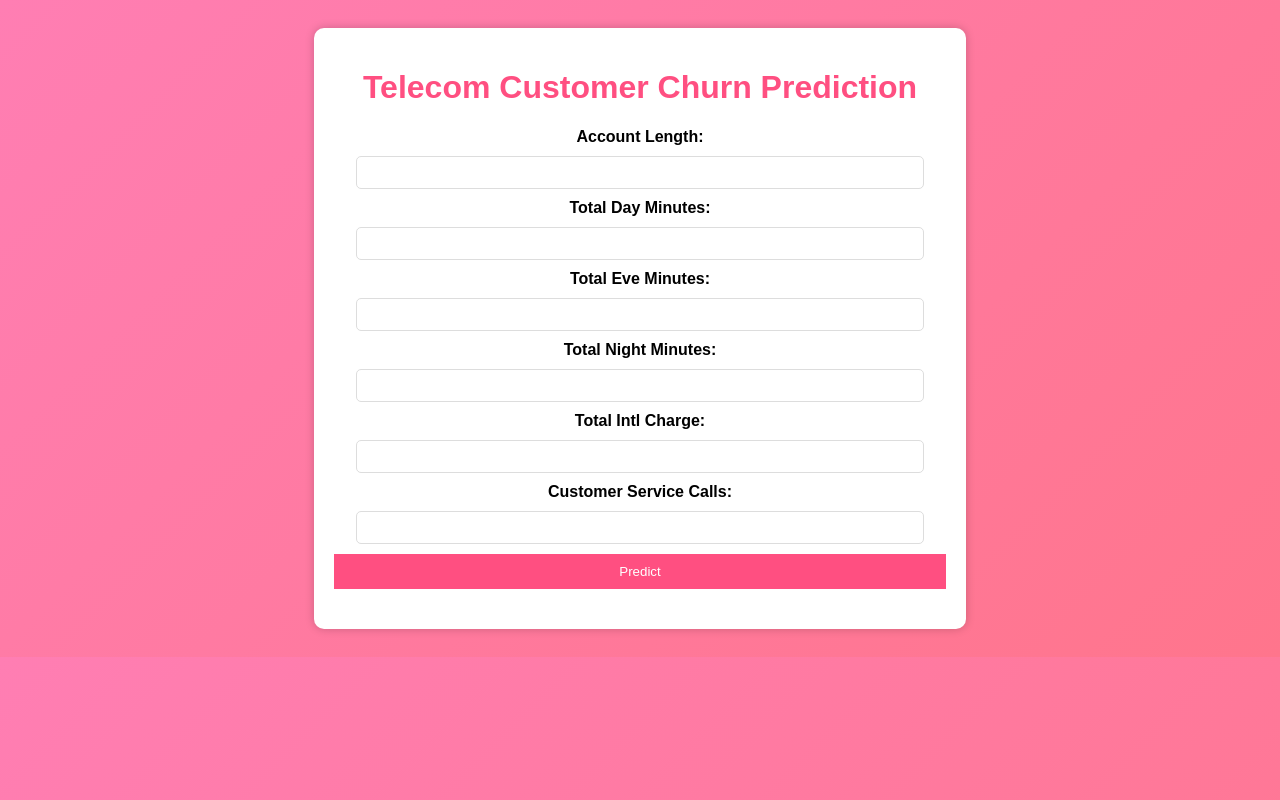
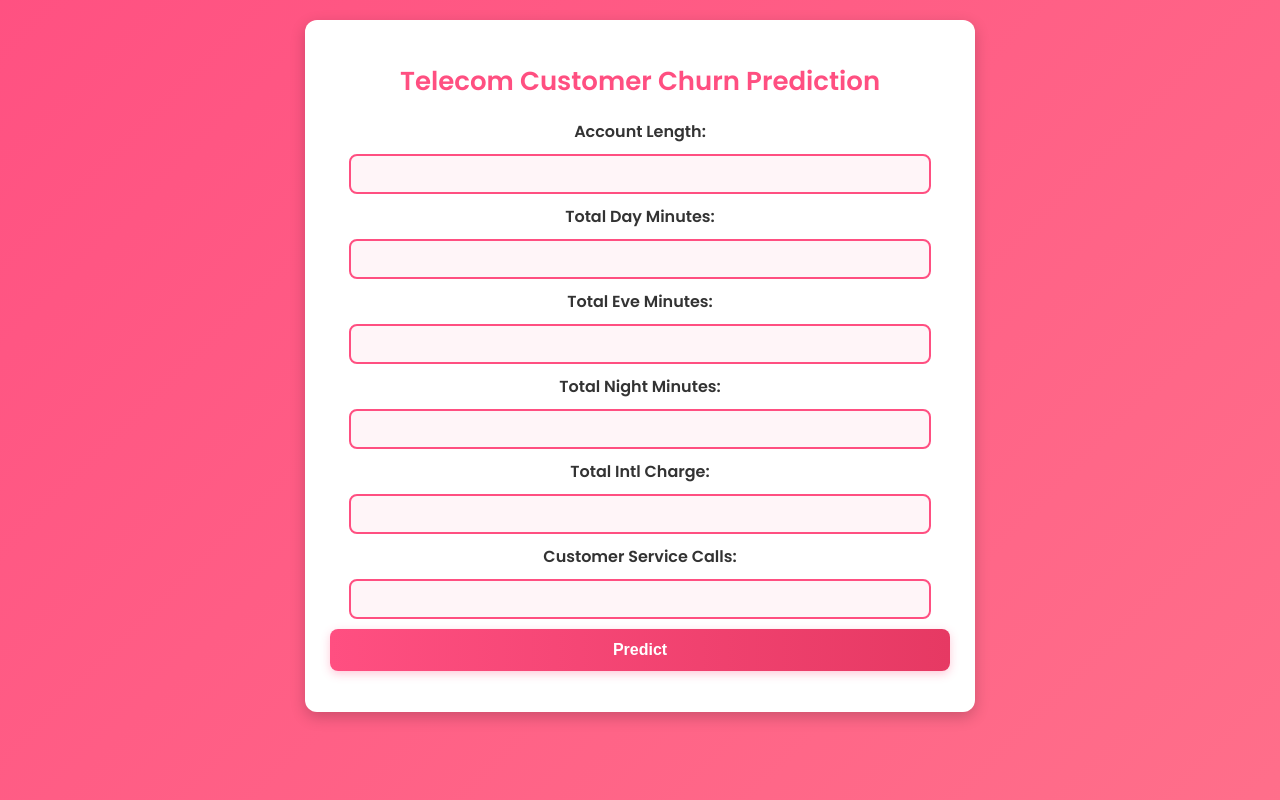
Before and after one commit to ughsurbhi/RandomForest, a Flask app: page / in a window 1280 px wide. Run offline with Flask 3, Linux system fonts and the light colour scheme; parts of the project's set-up code (start-up, migrations or seed data) failed here and were passed over.

Commit message:
Update style.css

```diff
--- a/static/style.css
+++ b/static/style.css
@@ -1,48 +1,99 @@
+/* Import Google Font */
+@import url('https://fonts.googleapis.com/css2?family=Poppins:wght@300;400;600&display=swap');
+
+/* Smooth Gradient Background */
 body {
-    font-family: Arial, sans-serif;
-    background: linear-gradient(135deg, #ff7eb3, #ff758c);
+    font-family: 'Poppins', sans-serif;
+    background: linear-gradient(-45deg, #ff7eb3, #ff758c, #ff4f81, #e63963);
+    background-size: 400% 400%;
+    animation: gradientAnimation 10s ease infinite;
     text-align: center;
     padding: 20px;
+    margin: 0;
 }
 
+/* Gradient Animation */
+@keyframes gradientAnimation {
+    0% { background-position: 0% 50%; }
+    50% { background-position: 100% 50%; }
+    100% { background-position: 0% 50%; }
+}
+
+/* Stylish Container */
 .container {
     background: white;
-    padding: 20px;
+    padding: 25px;
     width: 50%;
     margin: auto;
-    border-radius: 10px;
-    box-shadow: 0 0 10px rgba(0, 0, 0, 0.2);
+    border-radius: 12px;
+    box-shadow: 0 5px 15px rgba(0, 0, 0, 0.2);
+    transition: transform 0.3s ease-in-out;
 }
 
+.container:hover {
+    transform: scale(1.02);
+    box-shadow: 0 7px 20px rgba(0, 0, 0, 0.3);
+}
+
+/* Title */
 h1 {
     color: #ff4f81;
+    font-size: 26px;
+    font-weight: 600;
 }
 
+/* Label Styling */
 label {
     font-weight: bold;
+    font-size: 16px;
+    color: #333;
 }
 
+/* Input Fields */
 input {
-    padding: 8px;
+    padding: 10px;
     width: 90%;
     margin: 10px 0;
-    border-radius: 5px;
-    border: 1px solid #ddd;
+    border-radius: 8px;
+    border: 2px solid #ff4f81;
+    font-size: 14px;
+    transition: all 0.3s ease-in-out;
+    background: #fff5f8;
+    color: #333;
 }
 
+/* Input Focus Effect */
+input:focus {
+    border-color: #e63963;
+    box-shadow: 0 0 8px rgba(230, 57, 99, 0.5);
+    outline: none;
+}
+
+/* Button */
 button {
-    background: #ff4f81;
+    background: linear-gradient(to right, #ff4f81, #e63963);
     color: white;
-    padding: 10px;
+    padding: 12px;
     border: none;
     cursor: pointer;
     width: 100%;
+    font-size: 16px;
+    font-weight: bold;
+    border-radius: 8px;
+    transition: all 0.3s ease-in-out;
+    box-shadow: 0 3px 10px rgba(255, 79, 129, 0.3);
 }
 
+/* Button Hover Effect */
 button:hover {
-    background: #e63963;
+    background: linear-gradient(to right, #e63963, #c02753);
+    transform: scale(1.05);
+    box-shadow: 0 5px 15px rgba(230, 57, 99, 0.4);
 }
 
+/* Subtitle */
 h2 {
     color: #333;
+    font-size: 20px;
+    font-weight: bold;
 }
```
